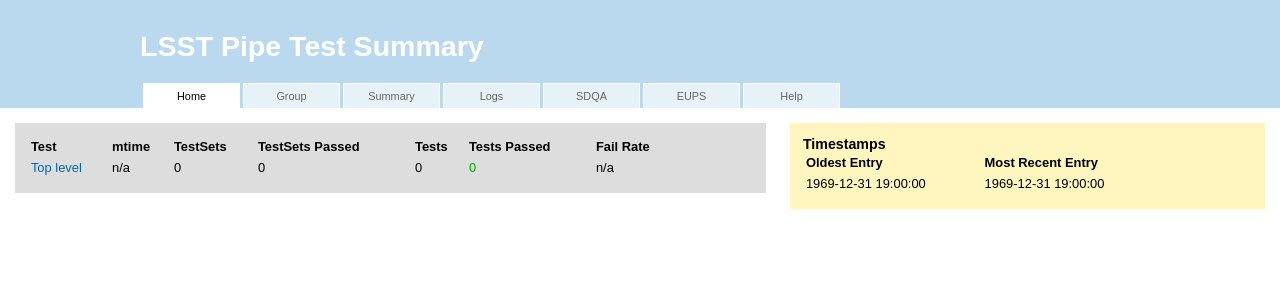
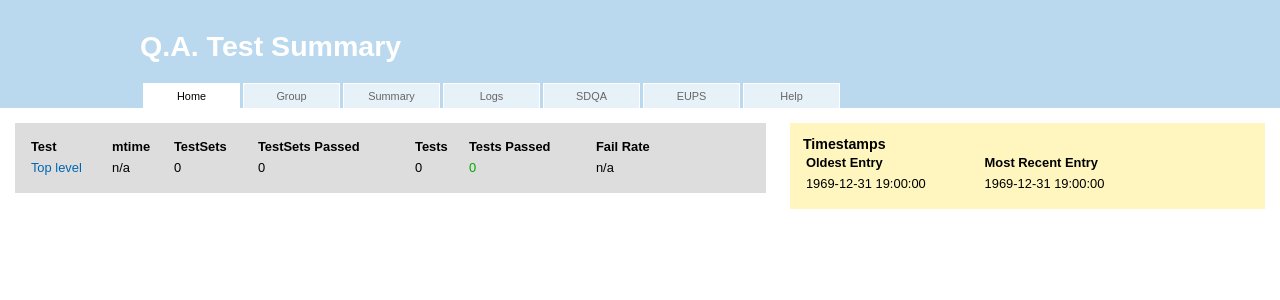
Before and after one commit to jonathansick-shadow/testing_displayQA, a PHP site: page / in a window 1280 px wide. Shown: the top 300 px of the page. Run offline with PHP 8.4, Linux system fonts and the light colour scheme; data that the repository does not hold is empty; a stand-in replaces the project's code that opens the database connection.

Commit message:
changed h1 titles.

```diff
--- a/www/Page.php
+++ b/www/Page.php
@@ -81,7 +81,7 @@ class Page {
 
 	# create the list of links
 	$ul = new UnorderedList();
-	$ul->addItem("<a href=\"http://lsstcorp.org\">LSST Home</a>");
+	#$ul->addItem("<a href=\"http://lsstcorp.org\">LSST Home</a>");
 
 	$this->addSidebar($ul->write(), "Links: ");
     }
--- a/www/backtrace.php
+++ b/www/backtrace.php
@@ -8,7 +8,7 @@ include_once("Page.php");
 include_once("libdisplay.php");
 
 $menu = new SpecificTestMenu();
-$page = new Page("LSST Pipetest", "LSST Pipe Test Summary", $menu);
+$page = new Page("LSST Pipetest", getDefaultH1(), $menu);
 
 $page->appendContent("<h2>".getCurrentUriDir()."</h2><br/>\n");
 $page->appendContent(writeTable_OneTestResult($_GET['label']) . "<br/>\n");
--- a/www/group.php
+++ b/www/group.php
@@ -9,7 +9,7 @@ include_once("libdisplay.php");
 
 # echo phpinfo();
 $menu = new Menu();
-$page = new Page(getDefaultTitle(), "LSST Pipe Test Summary", $menu);
+$page = new Page(getDefaultTitle(), getDefaultH1(), $menu);
 
 $group = getGroup();
 $page->appendContent("<h2>Group: $group</h2><br/>");
--- a/www/help.php
+++ b/www/help.php
@@ -8,7 +8,7 @@ include_once("Page.php");
 include_once("libdisplay.php");
 
 $menu = new Menu();
-$page = new Page(getDefaultTitle(), "LSST Pipe Test Help", $menu);
+$page = new Page(getDefaultTitle(), "Help", $menu);
 
 
 # Now write the main help content page.
--- a/www/index.php
+++ b/www/index.php
@@ -8,7 +8,7 @@ include_once("Page.php");
 include_once("libdisplay.php");
 
 $menu = new Menu();
-$page = new Page(getDefaultTitle(), "LSST Pipe Test Summary", $menu);
+$page = new Page(getDefaultTitle(), getDefaultH1(), $menu);
 $page->appendContent(writeTable_SummarizeAllGroups());
 $page->addSidebar(writeTable_timestamps());
 
--- a/www/libdisplay.php
+++ b/www/libdisplay.php
@@ -43,7 +43,11 @@ function getCurrentUriDir() {
 }
 
 function getDefaultTitle() {
-    return getCurrentUriDir()." LSST-QA";
+    return getCurrentUriDir()." pipeQA";
+}
+
+function getDefaultH1() {
+    return "Q.A. Test Summary";
 }
 
 function verifyTest($value, $lo, $hi) {
--- a/www/summary.php
+++ b/www/summary.php
@@ -8,7 +8,7 @@ include_once("Page.php");
 include_once("libdisplay.php");
 
 $menu = new Menu();
-$page = new Page(getDefaultTitle(), "LSST Pipe Test Summary", $menu);
+$page = new Page(getDefaultTitle(), getDefaultH1(), $menu);
 
 $page->appendContent("<h2>".getDefaultTest()."</h2><br/>\n");
 $mapFigs = writeMappedFigures();
```
